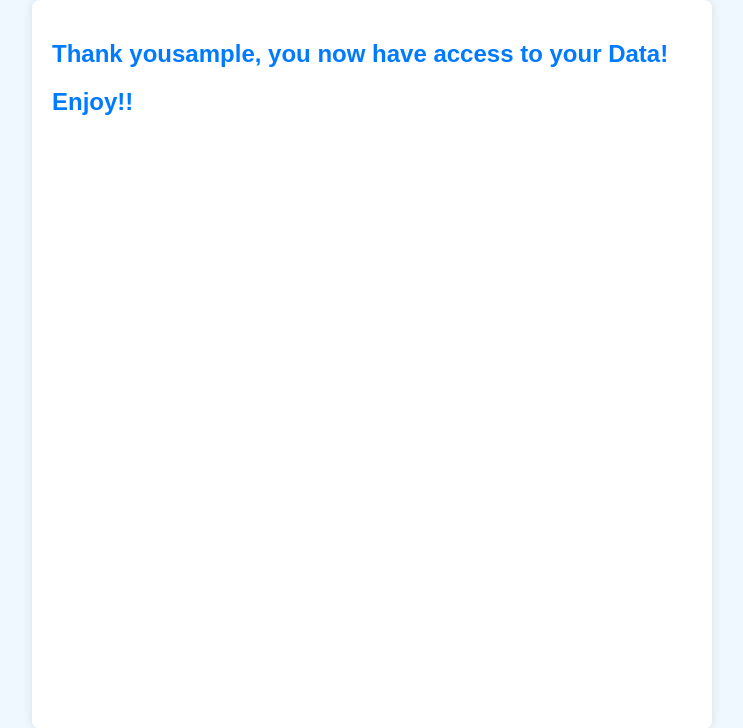
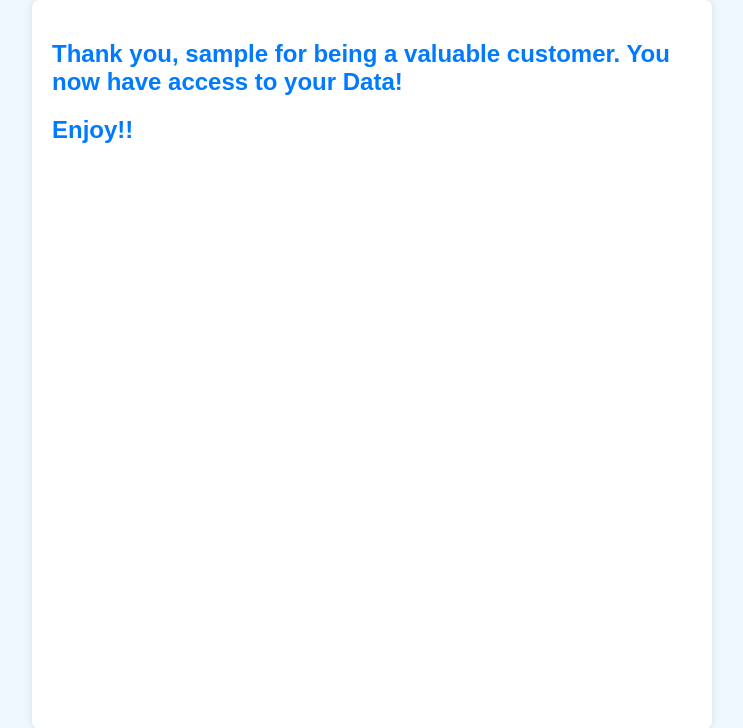
Before and after one commit to 8Ten10/nwit291.com, a Flask app: page /user_page in a window 1280 px wide. Shown: the top 728 px of the page, without its empty margins (268-1011 px from the left). Run offline with Flask 3, Linux system fonts and the light colour scheme; the visitor is signed in with stand-in values (Sample User, id 1).

Commit message:
Update user_page.html

```diff
--- a/app/templates/user_page.html
+++ b/app/templates/user_page.html
@@ -1,5 +1,5 @@
 {% extends "base.html" %}
 {% block content %}
-<h2> Thank you{{ user }}, you now have access to your Data!</h2>
+<h2> Thank you, {{ user }} for being a valuable customer. You now have access to your Data!</h2>
 <h2> Enjoy!! </h2>
 {% endblock %}
```
